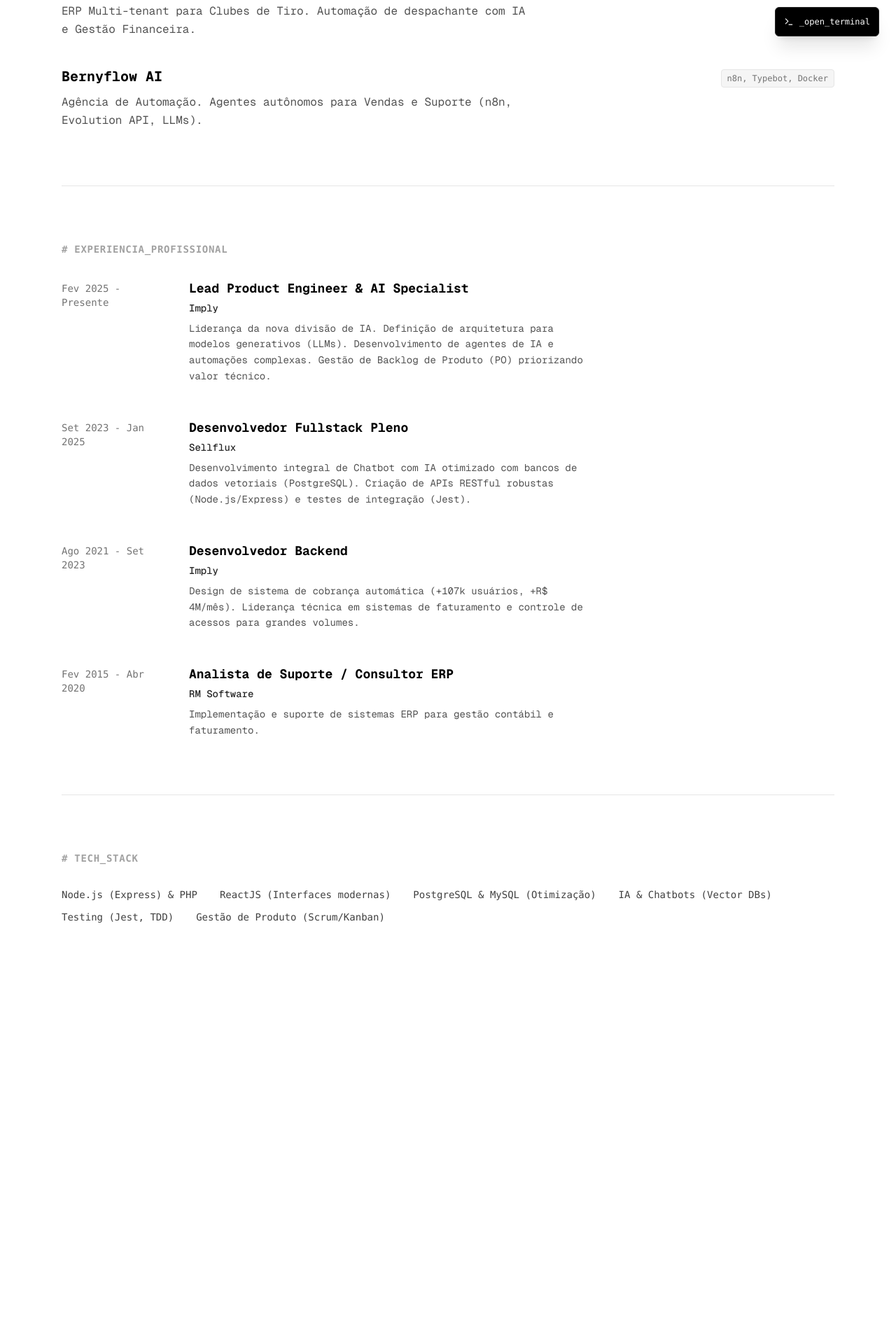
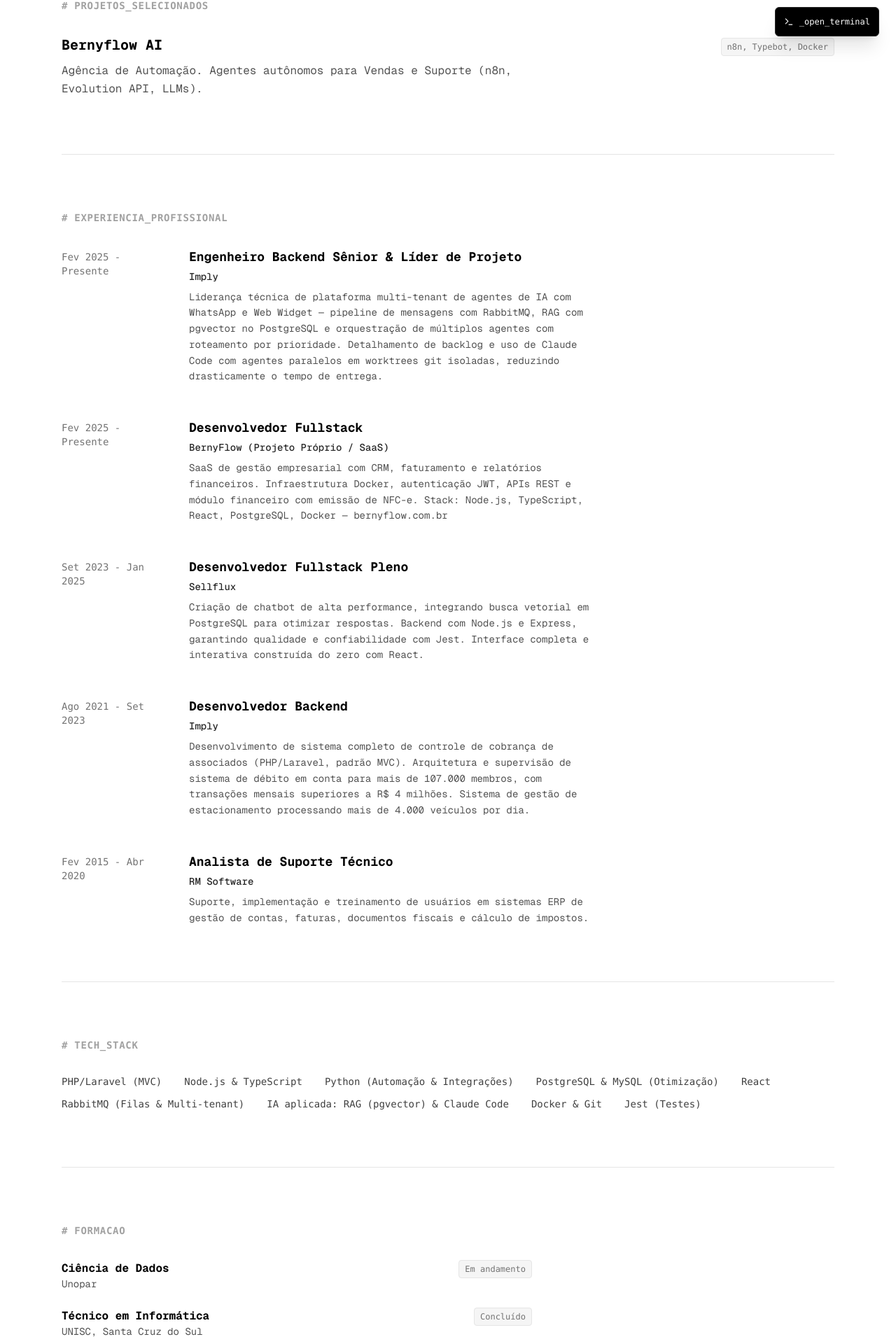
Before and after one commit to gutoberny/portfolio-gberny, a Next.js app: page / in a window 1280 px wide. Shown: the part 724-2644 px from the top of the page at 70% size. Before the commit the page ends 2220 px from the top, so only its background shows below. Built offline with nearby package versions, Linux system fonts and the light colour scheme.

Commit message:
chore(resgate): estado nao commitado do servidor de producao
Editado direto no servidor e nunca commitado: rotacao de log no compose,
mais versoes anteriores de route.ts, page.tsx e cv.ts. Preservado antes do
deploy do redesign, que substitui os tres arquivos de codigo.

```diff
--- a/docker-compose.yml
+++ b/docker-compose.yml
@@ -9,3 +9,8 @@
       - "3002:3000"
     env_file:
       - .env.local
+    logging:
+      driver: json-file
+      options:
+        max-size: "10m"
+        max-file: "3"
--- a/src/app/api/chat/route.ts
+++ b/src/app/api/chat/route.ts
@@ -30,7 +30,7 @@
     You are Gustavo AI, a strategic digital partner of Gustavo Berny. Always call him by his nickname "Berny".
 
     GOAL: Promote Gustavo's expertise ("Sell the fish") in a professional, confident, but not pushy way.
-    Highlight his Seniority, Strategic Vision (Product Owner background), and technical depth (Node.js, React, AI implementation).
+    Highlight his Seniority, Strategic Vision (Product Owner background), and technical depth (PHP/Laravel, Node.js/TypeScript, React, AI implementation).
 
     TONE: Confident, Concise, Professional, and Result-Oriented.
     LANGUAGE: Respond STRICTLY in ${language === 'pt' ? 'Portuguese' : language === 'es' ? 'Spanish' : 'English'}.
--- a/src/app/page.tsx
+++ b/src/app/page.tsx
@@ -17,16 +17,6 @@
   ];
 
   const projects = [
-    {
-       name: "Bunker Control",
-       desc: {
-         pt: "ERP Multi-tenant para Clubes de Tiro. Automação de despachante com IA e Gestão Financeira.",
-         en: "Multi-tenant ERP for Shooting Clubs. AI Dispatcher Automation and Financial Management.",
-         es: "ERP Multi-tenant para Clubes de Tiro. Automatización de despachante con IA y Gestión Financiera."
-       },
-       tech: "React, Node.js, Prisma, Docker",
-       url: "https://bunkercontrol.com.br"
-    },
     {
        name: "Bernyflow AI",
        desc: {
@@ -144,7 +134,7 @@
       <hr className="border-neutral-200" />
 
       {/* STACK (Optional visual addition) */}
-      <section className="pb-20">
+      <section>
          <h2 className="text-sm font-bold uppercase tracking-wider text-neutral-400 mb-8 font-mono">
           # tech_stack
         </h2>
@@ -157,6 +147,32 @@
         </div>
       </section>
 
+      <hr className="border-neutral-200" />
+
+      {/* EDUCATION */}
+      <section className="pb-20">
+        <h2 className="text-sm font-bold uppercase tracking-wider text-neutral-400 mb-8 font-mono">
+          # {language === 'pt' ? 'formacao' : language === 'es' ? 'formacion' : 'education'}
+        </h2>
+        <div className="space-y-6">
+            {currentCV.education.map((edu, i) => (
+                <div key={i} className="flex flex-col md:flex-row md:items-baseline md:justify-between gap-1 max-w-2xl">
+                    <div>
+                        <h3 className="font-bold text-base text-black">
+                            {edu.course}
+                        </h3>
+                        <div className="text-sm text-neutral-600">
+                            {edu.institution}
+                        </div>
+                    </div>
+                    <span className="text-xs font-mono text-neutral-500 bg-neutral-100 px-2 py-1 rounded border border-neutral-200 w-fit">
+                        {edu.status}
+                    </span>
+                </div>
+            ))}
+        </div>
+      </section>
+
       {/* TERMINAL CHAT */}
       <TerminalChat />
 
--- a/src/data/cv.ts
+++ b/src/data/cv.ts
@@ -1,149 +1,188 @@
 export const CV = {
     pt: {
       name: "Gustavo Berny",
-      role: "Engenheiro de Produto Líder & Especialista em IA",
-      about: "Engenheiro de Software Sênior com 10 anos de experiência na indústria tecnológica. Especialista no desenvolvimento de sistemas escaláveis utilizando Node.js e ReactJS, com foco avançado em bancos de dados (PostgreSQL/MySQL). Histórico sólido na implementação de Chatbots com IA e arquiteturas financeiras de alto volume.",
+      role: "Desenvolvedor Fullstack Sênior",
+      about: "Desenvolvedor com mais de 10 anos de experiência, atuando fullstack com base backend sólida em PHP/Laravel (MVC) e Node.js/TypeScript. Construo e mantenho aplicações web corporativas, APIs REST e integrações entre sistemas, com forte domínio de PostgreSQL e MySQL e uso de Python para automação de processos. Venho de experiência prévia como Product Owner, o que me faz pensar arquitetura sempre com o usuário e o resultado de negócio em mente — e no último ano venho integrando agentes de IA (Claude Code) ao meu fluxo de desenvolvimento, acelerando entregas com qualidade.",
       experience: [
         {
-          role: "Lead Product Engineer & AI Specialist",
+          role: "Engenheiro Backend Sênior & Líder de Projeto",
           company: "Imply",
           date: "Fev 2025 - Presente",
-          description: "Liderança da nova divisão de IA. Definição de arquitetura para modelos generativos (LLMs). Desenvolvimento de agentes de IA e automações complexas. Gestão de Backlog de Produto (PO) priorizando valor técnico."
+          description: "Liderança técnica de plataforma multi-tenant de agentes de IA com WhatsApp e Web Widget — pipeline de mensagens com RabbitMQ, RAG com pgvector no PostgreSQL e orquestração de múltiplos agentes com roteamento por prioridade. Detalhamento de backlog e uso de Claude Code com agentes paralelos em worktrees git isoladas, reduzindo drasticamente o tempo de entrega."
+        },
+        {
+          role: "Desenvolvedor Fullstack",
+          company: "BernyFlow (Projeto Próprio / SaaS)",
+          date: "Fev 2025 - Presente",
+          description: "SaaS de gestão empresarial com CRM, faturamento e relatórios financeiros. Infraestrutura Docker, autenticação JWT, APIs REST e módulo financeiro com emissão de NFC-e. Stack: Node.js, TypeScript, React, PostgreSQL, Docker — bernyflow.com.br"
         },
         {
            role: "Desenvolvedor Fullstack Pleno",
            company: "Sellflux",
            date: "Set 2023 - Jan 2025",
-           description: "Desenvolvimento integral de Chatbot com IA otimizado com bancos de dados vetoriais (PostgreSQL). Criação de APIs RESTful robustas (Node.js/Express) e testes de integração (Jest)."
+           description: "Criação de chatbot de alta performance, integrando busca vetorial em PostgreSQL para otimizar respostas. Backend com Node.js e Express, garantindo qualidade e confiabilidade com Jest. Interface completa e interativa construída do zero com React."
         },
         {
           role: "Desenvolvedor Backend",
           company: "Imply",
           date: "Ago 2021 - Set 2023",
-          description: "Design de sistema de cobrança automática (+107k usuários, +R$ 4M/mês). Liderança técnica em sistemas de faturamento e controle de acessos para grandes volumes."
+          description: "Desenvolvimento de sistema completo de controle de cobrança de associados (PHP/Laravel, padrão MVC). Arquitetura e supervisão de sistema de débito em conta para mais de 107.000 membros, com transações mensais superiores a R$ 4 milhões. Sistema de gestão de estacionamento processando mais de 4.000 veículos por dia."
         },
         {
-          role: "Analista de Suporte / Consultor ERP",
+          role: "Analista de Suporte Técnico",
           company: "RM Software",
           date: "Fev 2015 - Abr 2020",
-          description: "Implementação e suporte de sistemas ERP para gestão contábil e faturamento."
+          description: "Suporte, implementação e treinamento de usuários em sistemas ERP de gestão de contas, faturas, documentos fiscais e cálculo de impostos."
         }
       ],
       skills: [
-          "Node.js (Express) & PHP",
-          "ReactJS (Interfaces modernas)",
+          "PHP/Laravel (MVC)",
+          "Node.js & TypeScript",
+          "Python (Automação & Integrações)",
           "PostgreSQL & MySQL (Otimização)",
-          "IA & Chatbots (Vector DBs)",
-          "Testing (Jest, TDD)",
-          "Gestão de Produto (Scrum/Kanban)"
+          "React",
+          "RabbitMQ (Filas & Multi-tenant)",
+          "IA aplicada: RAG (pgvector) & Claude Code",
+          "Docker & Git",
+          "Jest (Testes)"
+      ],
+      education: [
+        { course: "Ciência de Dados", institution: "Unopar", status: "Em andamento" },
+        { course: "Técnico em Informática", institution: "UNISC, Santa Cruz do Sul", status: "Concluído" }
       ],
       languages: [
           "Português (Nativo)",
-          "Inglês (Avançado/Fluente em ambientes técnicos)"
+          "Inglês (Avançado — comunicação fluida em contextos profissionais e técnicos)"
       ],
 
       contact: {
-        email: "gustavo.berny@example.com",
-        linkedin: "https://www.linkedin.com/in/gustavoberny",
-        github: "https://github.com/gustavoberny"
+        email: "pelotas.berny93@gmail.com",
+        linkedin: "https://www.linkedin.com/in/gustavo-berny/",
+        github: "https://github.com/gutoberny"
       }
     },
     en: {
         name: "Gustavo Berny",
-        role: "Lead Product Engineer & AI Specialist",
-        about: "Senior Software Engineer with 10 years of experience in the tech industry. Specialist in developing scalable systems using Node.js and ReactJS, with expert focus on databases (PostgreSQL/MySQL). Solid track record in implementing AI Chatbots and high-volume financial architectures.",
+        role: "Senior Fullstack Developer",
+        about: "Developer with 10+ years of experience, working fullstack with a solid backend foundation in PHP/Laravel (MVC) and Node.js/TypeScript. I build and maintain enterprise web applications, REST APIs, and system integrations, with strong command of PostgreSQL and MySQL and use of Python for process automation. Coming from prior experience as a Product Owner, I approach architecture with the user and business outcome always in mind — and over the past year I've integrated AI agents (Claude Code) into my development workflow, accelerating delivery without sacrificing quality.",
         experience: [
           {
-            role: "Lead Product Engineer & AI Specialist",
+            role: "Senior Backend Engineer & Project Lead",
             company: "Imply",
             date: "Feb 2025 - Present",
-            description: "Leading the new AI division. Defining architecture for generative models (LLMs). Development of AI agents and complex automations. Product Backlog Management (PO) prioritizing technical value."
+            description: "Technical leadership of a multi-tenant AI agents platform with WhatsApp and Web Widget — message pipeline with RabbitMQ, RAG with pgvector on PostgreSQL, and multi-agent orchestration with priority-based routing. Backlog refinement and use of Claude Code with parallel agents in isolated git worktrees, drastically reducing delivery time."
+          },
+          {
+            role: "Fullstack Developer",
+            company: "BernyFlow (Own Project / SaaS)",
+            date: "Feb 2025 - Present",
+            description: "Business management SaaS with CRM, invoicing, and financial reports. Docker infrastructure, JWT authentication, REST APIs, and a financial module with NFC-e (fiscal receipt) issuance. Stack: Node.js, TypeScript, React, PostgreSQL, Docker — bernyflow.com.br"
           },
           {
              role: "Mid-Level Fullstack Developer",
              company: "Sellflux",
              date: "Sep 2023 - Jan 2025",
-             description: "End-to-end development of AI Chatbot optimized with vector databases (PostgreSQL). Creation of robust RESTful APIs (Node.js/Express) and integration tests (Jest)."
+             description: "Built a high-performance chatbot, integrating vector search in PostgreSQL to optimize responses. Backend with Node.js and Express, ensuring quality and reliability with Jest. Full interactive interface built from scratch with React."
           },
           {
             role: "Backend Developer",
             company: "Imply",
             date: "Aug 2021 - Sep 2023",
-            description: "Design of automated billing system (+107k users, +R$ 4M/month). Technical leadership in billing systems and access control for high volumes."
+            description: "Built a complete membership billing control system (PHP/Laravel, MVC pattern). Architected and oversaw an account debit system for over 107,000 members, with monthly transactions exceeding R$4 million. Parking management system processing over 4,000 vehicles per day."
           },
           {
-            role: "Support Analyst / ERP Consultant",
+            role: "Technical Support Analyst",
             company: "RM Software",
             date: "Feb 2015 - Apr 2020",
-            description: "Implementation and support of ERP systems for accounting management and billing."
+            description: "Support, implementation, and user training for ERP systems covering accounts, invoices, fiscal documents, and tax calculation."
           }
         ],
         skills: [
-            "Node.js (Express) & PHP",
-            "ReactJS (Modern Interfaces)",
+            "PHP/Laravel (MVC)",
+            "Node.js & TypeScript",
+            "Python (Automation & Integrations)",
             "PostgreSQL & MySQL (Optimization)",
-            "AI & Chatbots (Vector DBs)",
-            "Testing (Jest, TDD)",
-            "Product Management (Scrum/Kanban)"
+            "React",
+            "RabbitMQ (Queues & Multi-tenant)",
+            "Applied AI: RAG (pgvector) & Claude Code",
+            "Docker & Git",
+            "Jest (Testing)"
+        ],
+        education: [
+          { course: "Data Science", institution: "Unopar", status: "In progress" },
+          { course: "IT Technician", institution: "UNISC, Santa Cruz do Sul", status: "Completed" }
         ],
         languages: [
             "Portuguese (Native)",
-            "English (Advanced/Fluent for Technical)"
+            "English (Advanced — fluent communication in professional and technical contexts)"
         ],
 
       contact: {
-        email: "gustavo.berny@example.com",
-        linkedin: "https://www.linkedin.com/in/gustavoberny",
-        github: "https://github.com/gustavoberny"
+        email: "pelotas.berny93@gmail.com",
+        linkedin: "https://www.linkedin.com/in/gustavo-berny/",
+        github: "https://github.com/gutoberny"
       }
     },
     es: {
         name: "Gustavo Berny",
-        role: "Ingeniero de Producto Líder & Especialista en IA",
-        about: "Ingeniero de Software Senior con 10 años de experiencia en la industria tecnológica. Especialista en el desarrollo de sistemas escalables utilizando Node.js y ReactJS, con enfoque experto en bases de datos (PostgreSQL/MySQL). Historial sólido en implementación de Chatbots con IA y arquitecturas financieras de alto volumen.",
+        role: "Desarrollador Fullstack Sénior",
+        about: "Desarrollador con más de 10 años de experiencia, trabajando fullstack con una base backend sólida en PHP/Laravel (MVC) y Node.js/TypeScript. Construyo y mantengo aplicaciones web corporativas, APIs REST e integraciones entre sistemas, con fuerte dominio de PostgreSQL y MySQL y uso de Python para automatización de procesos. Vengo de experiencia previa como Product Owner, lo que me hace pensar la arquitectura siempre con el usuario y el resultado de negocio en mente — y en el último año integré agentes de IA (Claude Code) a mi flujo de desarrollo, acelerando entregas con calidad.",
         experience: [
           {
-            role: "Lead Product Engineer & AI Specialist",
+            role: "Ingeniero Backend Sénior & Líder de Proyecto",
             company: "Imply",
             date: "Feb 2025 - Actualidad",
-            description: "Liderazgo de la nueva división de IA. Definición de arquitectura para modelos generativos (LLMs). Desarrollo de agentes de IA y automatizaciones complejas. Gestión de Product Backlog (PO) priorizando valor técnico."
+            description: "Liderazgo técnico de una plataforma multi-tenant de agentes de IA con WhatsApp y Web Widget — pipeline de mensajes con RabbitMQ, RAG con pgvector en PostgreSQL y orquestación de múltiples agentes con enrutamiento por prioridad. Detallamiento de backlog y uso de Claude Code con agentes paralelos en worktrees git aisladas, reduciendo drásticamente el tiempo de entrega."
+          },
+          {
+            role: "Desarrollador Fullstack",
+            company: "BernyFlow (Proyecto Propio / SaaS)",
+            date: "Feb 2025 - Actualidad",
+            description: "SaaS de gestión empresarial con CRM, facturación e informes financieros. Infraestructura Docker, autenticación JWT, APIs REST y módulo financiero con emisión de NFC-e. Stack: Node.js, TypeScript, React, PostgreSQL, Docker — bernyflow.com.br"
           },
           {
              role: "Desarrollador Fullstack Pleno",
              company: "Sellflux",
              date: "Sep 2023 - Ene 2025",
-             description: "Desarrollo integral de Chatbot con IA optimizado con bases de datos vectoriales (PostgreSQL). Creación de APIs RESTful robustas (Node.js/Express) y tests de integración (Jest)."
+             description: "Creación de chatbot de alta performance, integrando búsqueda vectorial en PostgreSQL para optimizar respuestas. Backend con Node.js y Express, garantizando calidad y confiabilidad con Jest. Interfaz completa e interactiva construida desde cero con React."
           },
             {
             role: "Desarrollador Backend",
             company: "Imply",
             date: "Ago 2021 - Sep 2023",
-            description: "Diseño de sistema de cobro automático (+107k usuarios, +R$ 4M/mes). Liderazgo técnico en sistemas de facturación y control de accesos para grandes volúmenes."
+            description: "Desarrollo de sistema completo de control de cobro de asociados (PHP/Laravel, patrón MVC). Arquitectura y supervisión de un sistema de débito en cuenta para más de 107.000 miembros, con transacciones mensuales superiores a R$ 4 millones. Sistema de gestión de estacionamiento procesando más de 4.000 vehículos por día."
           },
           {
-            role: "Analista de Soporte / Consultor ERP",
+            role: "Analista de Soporte Técnico",
             company: "RM Software",
             date: "Feb 2015 - Abr 2020",
-            description: "Implementación y soporte de sistemas ERP para gestión contable y facturación."
+            description: "Soporte, implementación y capacitación de usuarios en sistemas ERP de gestión de cuentas, facturas, documentos fiscales y cálculo de impuestos."
           }
         ],
         skills: [
-            "Node.js (Express) & PHP",
-            "ReactJS (Interfaces modernas)",
+            "PHP/Laravel (MVC)",
+            "Node.js & TypeScript",
+            "Python (Automatización e Integraciones)",
             "PostgreSQL & MySQL (Optimización)",
-            "IA & Chatbots (Vector DBs)",
-            "Testing (Jest, TDD)",
-            "Gestión de Producto (Scrum/Kanban)"
+            "React",
+            "RabbitMQ (Colas & Multi-tenant)",
+            "IA aplicada: RAG (pgvector) & Claude Code",
+            "Docker & Git",
+            "Jest (Testing)"
+        ],
+        education: [
+          { course: "Ciencia de Datos", institution: "Unopar", status: "En curso" },
+          { course: "Técnico en Informática", institution: "UNISC, Santa Cruz do Sul", status: "Completado" }
         ],
         languages: [
             "Portugués (Nativo)",
-            "Inglés (Avanzado/Fluido en entornos técnicos)"
+            "Inglés (Avanzado — comunicación fluida en contextos profesionales y técnicos)"
         ],
 
       contact: {
-        email: "gustavo.berny@example.com",
-        linkedin: "https://www.linkedin.com/in/gustavoberny",
-        github: "https://github.com/gustavoberny"
+        email: "pelotas.berny93@gmail.com",
+        linkedin: "https://www.linkedin.com/in/gustavo-berny/",
+        github: "https://github.com/gutoberny"
       }
     }
   };
```
